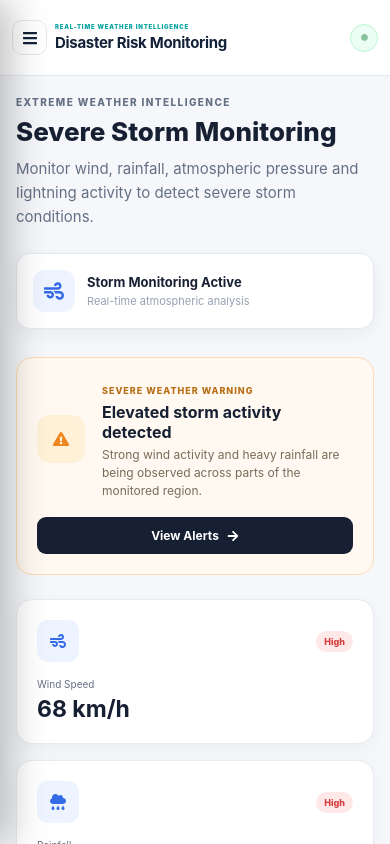
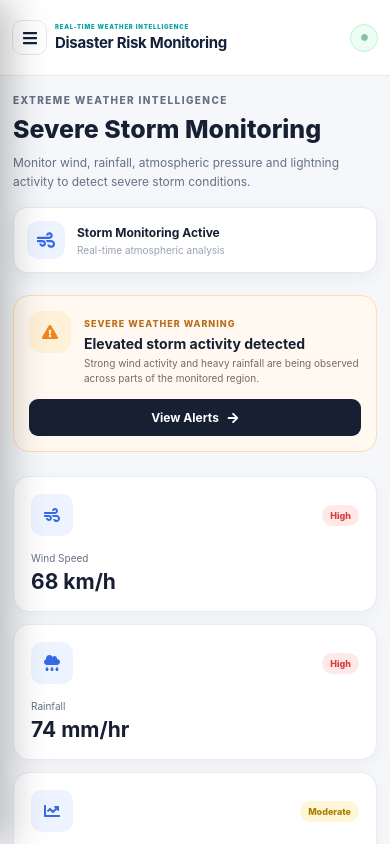
Before and after one commit to TECHDIPTA/meghdristi-prototype, a React (Vite) app: page /storms in a window 390 px wide. Both pictures are taken after typing "name@example.com", "Sample123" into the empty fields and a click on the button "Sign In". Shown: the top 844 px of the page. Built offline with nearby package versions, Linux system fonts and the light colour scheme.

Commit message:
Fix frontend

```diff
--- a/src/pages/SevereStorms.css
+++ b/src/pages/SevereStorms.css
@@ -1,10 +1,16 @@
+/* =========================================
+   MAIN PAGE
+========================================= */
+
 .storms-page {
   width: 100%;
   max-width: 1500px;
   margin: 0 auto;
   padding: 28px;
+  box-sizing: border-box;
   color: #172033;
 }
+
 
 /* =========================================
    HEADER
@@ -54,6 +60,7 @@
   border-radius: 14px;
   background: #ffffff;
   box-shadow: 0 5px 18px rgba(16, 24, 40, 0.05);
+  box-sizing: border-box;
 }
 
 .storm-status > svg {
@@ -63,6 +70,7 @@
   border-radius: 12px;
   background: #eef4ff;
   color: #356ae6;
+  box-sizing: border-box;
 }
 
 .storm-status strong,
@@ -94,6 +102,7 @@
   border: 1px solid #ffdcb5;
   border-radius: 16px;
   background: #fff9f1;
+  box-sizing: border-box;
 }
 
 .storm-warning-icon {
@@ -109,6 +118,7 @@
 
 .storm-warning > div:nth-child(2) {
   flex: 1;
+  min-width: 0;
 }
 
 .storm-warning span {
@@ -162,23 +172,26 @@
 
 .storm-indicator-grid {
   display: grid;
-  grid-template-columns: repeat(4, 1fr);
+  grid-template-columns: repeat(4, minmax(0, 1fr));
   gap: 16px;
   margin-bottom: 24px;
 }
 
 .storm-indicator-card {
+  min-width: 0;
   padding: 20px;
   border: 1px solid #e7ebf0;
   border-radius: 16px;
   background: #ffffff;
   box-shadow: 0 5px 18px rgba(16, 24, 40, 0.04);
+  box-sizing: border-box;
 }
 
 .storm-indicator-top {
   display: flex;
   align-items: center;
   justify-content: space-between;
+  gap: 10px;
   margin-bottom: 16px;
 }
 
@@ -187,6 +200,7 @@
   height: 42px;
   display: grid;
   place-items: center;
+  flex-shrink: 0;
   border-radius: 11px;
   background: #eef4ff;
   color: #356ae6;
@@ -197,6 +211,7 @@
   border-radius: 20px;
   font-size: 9px;
   font-weight: 800;
+  white-space: nowrap;
 }
 
 .storm-level.high {
@@ -222,12 +237,12 @@
 
 
 /* =========================================
-   MAIN
+   MAIN GRID
 ========================================= */
 
 .storm-main-grid {
   display: grid;
-  grid-template-columns: 1.55fr 1fr;
+  grid-template-columns: minmax(0, 1.55fr) minmax(320px, 1fr);
   gap: 20px;
   margin-bottom: 24px;
 }
@@ -240,16 +255,19 @@
   border-radius: 18px;
   background: #ffffff;
   box-shadow: 0 5px 18px rgba(16, 24, 40, 0.04);
+  box-sizing: border-box;
 }
 
 .storm-map-card {
   overflow: hidden;
+  min-width: 0;
 }
 
 .storm-card-header {
   display: flex;
   align-items: center;
   justify-content: space-between;
+  gap: 15px;
   padding: 20px 22px;
 }
 
@@ -259,6 +277,7 @@
 }
 
 .storm-card-header > svg {
+  flex-shrink: 0;
   color: #356ae6;
 }
 
@@ -278,7 +297,6 @@
   position: absolute;
   inset: 0;
   opacity: 0.65;
-
   background-image:
     linear-gradient(
       rgba(80, 90, 100, 0.1) 1px,
@@ -289,7 +307,6 @@
       rgba(80, 90, 100, 0.1) 1px,
       transparent 1px
     );
-
   background-size: 42px 42px;
 }
 
@@ -301,17 +318,13 @@
 .storm-cloud {
   position: absolute;
   z-index: 1;
-
   display: flex;
   align-items: center;
   justify-content: center;
-
   width: 85px;
   height: 55px;
-
   border-radius: 50%;
   background: rgba(70, 86, 103, 0.2);
-
   color: #536273;
   font-size: 24px;
 }
@@ -334,12 +347,9 @@
 .storm-wind-line {
   position: absolute;
   z-index: 1;
-
   height: 2px;
   border-radius: 5px;
-
   background: rgba(53, 106, 230, 0.35);
-
   transform: rotate(-20deg);
 }
 
@@ -371,15 +381,12 @@
 .storm-point {
   position: absolute;
   z-index: 3;
-
   display: flex;
   align-items: center;
   gap: 6px;
-
   color: #344054;
   font-size: 10px;
   font-weight: 700;
-
   white-space: nowrap;
 }
 
@@ -387,12 +394,9 @@
   width: 11px;
   height: 11px;
   flex-shrink: 0;
-
   border: 2px solid #ffffff;
   border-radius: 50%;
-
   background: #df504c;
-
   box-shadow:
     0 0 0 3px rgba(223, 80, 76, 0.18);
 }
@@ -420,7 +424,6 @@
 
 /* =========================================
    CENTRAL
-   Moved DOWN + LEFT from Kolkata
 ========================================= */
 
 .point-three {
@@ -446,21 +449,15 @@
 .storm-map-center {
   position: absolute;
   z-index: 4;
-
   top: 50%;
   left: 53%;
-
   display: flex;
   flex-direction: column;
   align-items: center;
-
   gap: 4px;
-
   transform: translate(-50%, -50%);
-
+  color: #172033;
   font-size: 11px;
-  color: #172033;
-
   white-space: nowrap;
 }
 
@@ -482,32 +479,30 @@
 .storm-map-legend {
   position: absolute;
   z-index: 5;
-
   bottom: 15px;
   left: 15px;
-
   display: flex;
+  align-items: center;
   gap: 14px;
-
   padding: 9px 11px;
-
   border-radius: 9px;
-
   background: rgba(255, 255, 255, 0.92);
-
   color: #667085;
   font-size: 10px;
+  box-sizing: border-box;
 }
 
 .storm-map-legend span {
   display: flex;
   align-items: center;
   gap: 5px;
+  white-space: nowrap;
 }
 
 .storm-map-legend i {
   width: 9px;
   height: 9px;
+  flex-shrink: 0;
   border-radius: 2px;
 }
 
@@ -536,6 +531,7 @@
   display: flex;
   align-items: flex-start;
   justify-content: space-between;
+  gap: 15px;
 }
 
 .storm-risk-header > div > span {
@@ -555,6 +551,7 @@
   height: 43px;
   display: grid;
   place-items: center;
+  flex-shrink: 0;
   border-radius: 11px;
   background: #eef4ff;
   color: #356ae6;
@@ -577,6 +574,7 @@
 .storm-risk-labels {
   display: flex;
   justify-content: space-between;
+  gap: 5px;
   margin-top: 7px;
   color: #98a2b3;
   font-size: 9px;
@@ -596,6 +594,7 @@
 .storm-risk-factor > div:first-child {
   display: flex;
   justify-content: space-between;
+  gap: 10px;
   margin-bottom: 7px;
   color: #667085;
   font-size: 11px;
@@ -636,6 +635,7 @@
   display: flex;
   align-items: flex-end;
   justify-content: space-between;
+  gap: 15px;
   margin-bottom: 15px;
 }
 
@@ -652,22 +652,25 @@
   color: #198754 !important;
   letter-spacing: 0 !important;
   font-weight: 700 !important;
+  white-space: nowrap;
 }
 
 .storm-live i {
   width: 7px;
   height: 7px;
+  flex-shrink: 0;
   border-radius: 50%;
   background: #22b573;
 }
 
 .storm-zone-grid {
   display: grid;
-  grid-template-columns: repeat(4, 1fr);
+  grid-template-columns: repeat(4, minmax(0, 1fr));
   gap: 16px;
 }
 
 .storm-zone-card {
+  min-width: 0;
   padding: 19px;
 }
 
@@ -675,6 +678,7 @@
   display: flex;
   justify-content: space-between;
   align-items: center;
+  gap: 10px;
 }
 
 .storm-zone-icon {
@@ -682,6 +686,7 @@
   height: 38px;
   display: grid;
   place-items: center;
+  flex-shrink: 0;
   border-radius: 10px;
   background: #eef4ff;
   color: #356ae6;
@@ -692,6 +697,7 @@
   border-radius: 20px;
   font-size: 9px;
   font-weight: 800;
+  white-space: nowrap;
 }
 
 .zone-risk.high {
@@ -748,10 +754,8 @@
   width: 46px;
   height: 46px;
   flex-shrink: 0;
-
   display: grid;
   place-items: center;
-
   border-radius: 12px;
   background: #eef4ff;
   color: #356ae6;
@@ -759,6 +763,7 @@
 
 .storm-response-card > div:nth-child(2) {
   flex: 1;
+  min-width: 0;
 }
 
 .storm-response-card h2 {
@@ -775,18 +780,58 @@
 
 
 /* =========================================
-   TABLET
+   LARGE TABLET
 ========================================= */
 
 @media (max-width: 1100px) {
 
   .storm-indicator-grid,
   .storm-zone-grid {
-    grid-template-columns: repeat(2, 1fr);
+    grid-template-columns: repeat(2, minmax(0, 1fr));
   }
 
   .storm-main-grid {
     grid-template-columns: 1fr;
+  }
+
+  .storm-map {
+    height: 390px;
+  }
+}
+
+
+/* =========================================
+   TABLET
+========================================= */
+
+@media (max-width: 850px) {
+
+  .storms-page {
+    padding: 24px 20px;
+  }
+
+  .storms-header {
+    gap: 18px;
+  }
+
+  .storms-header h1 {
+    font-size: 29px;
+  }
+
+  .storm-status {
+    min-width: 220px;
+  }
+
+  .storm-warning {
+    gap: 14px;
+  }
+
+  .storm-risk-card {
+    padding: 22px;
+  }
+
+  .storm-map {
+    height: 370px;
   }
 }
 
@@ -798,43 +843,81 @@
 @media (max-width: 700px) {
 
   .storms-page {
+    width: 100%;
+    max-width: none;
     padding: 20px 16px;
   }
 
   .storms-header {
     flex-direction: column;
+    gap: 16px;
+    margin-bottom: 22px;
+  }
+
+  .storms-header h1 {
+    font-size: 28px;
+    line-height: 1.2;
+  }
+
+  .storms-header p {
+    font-size: 13px;
+    line-height: 1.55;
   }
 
   .storm-status {
     width: 100%;
-    box-sizing: border-box;
+    min-width: 0;
   }
 
   .storm-warning {
+    align-items: flex-start;
     flex-wrap: wrap;
+    gap: 13px;
+    padding: 17px;
+  }
+
+  .storm-warning > div:nth-child(2) {
+    min-width: calc(100% - 65px);
+  }
+
+  .storm-warning h2 {
+    font-size: 15px;
+  }
+
+  .storm-warning p {
+    font-size: 11px;
   }
 
   .storm-warning button {
     width: 100%;
   }
 
-  .storm-response-card {
-    align-items: flex-start;
-    flex-wrap: wrap;
+  .storm-indicator-grid,
+  .storm-zone-grid {
+    grid-template-columns: repeat(2, minmax(0, 1fr));
+    gap: 12px;
   }
 
-  .storm-response-card button {
-    width: 100%;
+  .storm-indicator-card {
+    padding: 16px;
   }
 
-  /*
-    Mobile map positioning
-    Central stays clearly away from Kolkata
-  */
+  .storm-indicator-card > strong {
+    font-size: 21px;
+  }
+
+  .storm-main-grid {
+    grid-template-columns: 1fr;
+    gap: 16px;
+  }
 
   .storm-map {
     height: 340px;
   }
+
+  /* -----------------------------------------
+     MAP POINTS
+  ----------------------------------------- */
 
   .point-one {
     top: 20%;
@@ -851,14 +934,57 @@
     left: 20%;
   }
 
+  /*
+     IMPORTANT FIX:
+     Move South upward so it doesn't overlap
+     with the bottom legend.
+  */
   .point-four {
-    bottom: 13%;
-    left: 10%;
+    bottom: 28%;
+    left: 12%;
   }
 
   .storm-map-center {
     top: 48%;
     left: 55%;
+  }
+
+  /* -----------------------------------------
+     MAP LEGEND
+  ----------------------------------------- */
+
+  .storm-map-legend {
+    bottom: 12px;
+    left: 12px;
+    gap: 10px;
+    padding: 8px 10px;
+    font-size: 9px;
+  }
+
+  .storm-map-legend i {
+    width: 8px;
+    height: 8px;
+  }
+
+  .storm-risk-card {
+    padding: 20px;
+  }
+
+  .storm-risk-header h2 {
+    font-size: 28px;
+  }
+
+  .storm-section-header {
+    gap: 10px;
+  }
+
+  .storm-response-card {
+    align-items: flex-start;
+    flex-wrap: wrap;
+  }
+
+  .storm-response-card button {
+    width: 100%;
   }
 }
 
@@ -869,8 +995,51 @@
 
 @media (max-width: 500px) {
 
+  .storms-page {
+    padding: 18px 13px;
+  }
+
   .storms-header h1 {
-    font-size: 26px;
+    font-size: 25px;
+  }
+
+  .storms-header p {
+    font-size: 12px;
+  }
+
+  .storm-status {
+    padding: 13px;
+  }
+
+  .storm-status > svg {
+    width: 38px;
+    height: 38px;
+    padding: 10px;
+  }
+
+  .storm-status strong {
+    font-size: 12px;
+  }
+
+  .storm-status span {
+    font-size: 10px;
+  }
+
+  .storm-warning {
+    padding: 15px;
+  }
+
+  .storm-warning-icon {
+    width: 42px;
+    height: 42px;
+  }
+
+  .storm-warning h2 {
+    font-size: 14px;
+  }
+
+  .storm-warning p {
+    font-size: 10px;
   }
 
   .storm-indicator-grid,
@@ -878,23 +1047,212 @@
     grid-template-columns: 1fr;
   }
 
+  .storm-indicator-card {
+    padding: 17px;
+  }
+
   .storm-map {
     height: 320px;
   }
 
-  .storm-section-header {
-    align-items: flex-start;
-    flex-direction: column;
-    gap: 10px;
+  .storm-card-header {
+    padding: 17px 18px;
+  }
+
+  .storm-card-header h2 {
+    font-size: 17px;
+  }
+
+  /* -----------------------------------------
+     SMALL SCREEN MAP POSITIONING
+  ----------------------------------------- */
+
+  .point-one {
+    top: 19%;
+    left: 8%;
+  }
+
+  .point-two {
+    top: 26%;
+    right: 7%;
   }
 
   .point-three {
-    top: 68%;
+    top: 67%;
     left: 17%;
+  }
+
+  /*
+     SOUTH MOVED CLEARLY ABOVE LEGEND
+  */
+  .point-four {
+    bottom: 28%;
+    left: 9%;
   }
 
   .storm-map-center {
     top: 47%;
     left: 56%;
   }
+
+  /* -----------------------------------------
+     SMALL SCREEN LEGEND
+  ----------------------------------------- */
+
+  .storm-map-legend {
+    bottom: 9px;
+    left: 9px;
+    gap: 8px;
+    padding: 7px 9px;
+    font-size: 8px;
+  }
+
+  .storm-map-legend i {
+    width: 8px;
+    height: 8px;
+  }
+
+  .storm-risk-card {
+    padding: 18px;
+  }
+
+  .storm-risk-header h2 {
+    font-size: 26px;
+  }
+
+  .storm-risk-card > p {
+    margin: 20px 0;
+    font-size: 12px;
+  }
+
+  .storm-section-header {
+    align-items: flex-start;
+    flex-direction: column;
+    gap: 9px;
+  }
+
+  .storm-section-header h2 {
+    font-size: 18px;
+  }
+
+  .storm-response-card {
+    padding: 17px;
+  }
+
+  .storm-response-card h2 {
+    font-size: 15px;
+  }
+
+  .storm-response-card p {
+    font-size: 11px;
+  }
 }
+
+
+/* =========================================
+   VERY SMALL MOBILE
+========================================= */
+
+@media (max-width: 380px) {
+
+  .storms-page {
+    padding: 16px 11px;
+  }
+
+  .storms-header h1 {
+    font-size: 23px;
+  }
+
+  .storm-map {
+    height: 300px;
+  }
+
+  /*
+     Keep all four map points separated
+     on narrow screens.
+  */
+
+  .point-one {
+    top: 18%;
+    left: 7%;
+  }
+
+  .point-two {
+    top: 25%;
+    right: 6%;
+  }
+
+  .point-three {
+    top: 66%;
+    left: 14%;
+  }
+
+  .point-four {
+    bottom: 29%;
+    left: 7%;
+  }
+
+  .storm-map-center {
+    top: 46%;
+    left: 57%;
+  }
+
+  /*
+     Compact legend so it never collides
+     with the South marker.
+  */
+
+  .storm-map-legend {
+    bottom: 8px;
+    left: 8px;
+    gap: 6px;
+    padding: 6px 7px;
+    font-size: 7px;
+  }
+
+  .storm-map-legend i {
+    width: 7px;
+    height: 7px;
+  }
+
+  .storm-map-legend span {
+    gap: 4px;
+  }
+
+  .storm-point {
+    font-size: 9px;
+  }
+
+  .storm-point span {
+    width: 9px;
+    height: 9px;
+  }
+}
+
+
+/* =========================================
+   EXTRA SHORT MOBILE
+========================================= */
+
+@media (max-width: 500px) and (max-height: 700px) {
+
+  .storm-map {
+    height: 290px;
+  }
+
+  .point-three {
+    top: 65%;
+  }
+
+  .point-four {
+    bottom: 30%;
+  }
+
+  .storm-map-center {
+    top: 45%;
+  }
+
+  .storm-map-legend {
+    bottom: 7px;
+  }
+}
```
